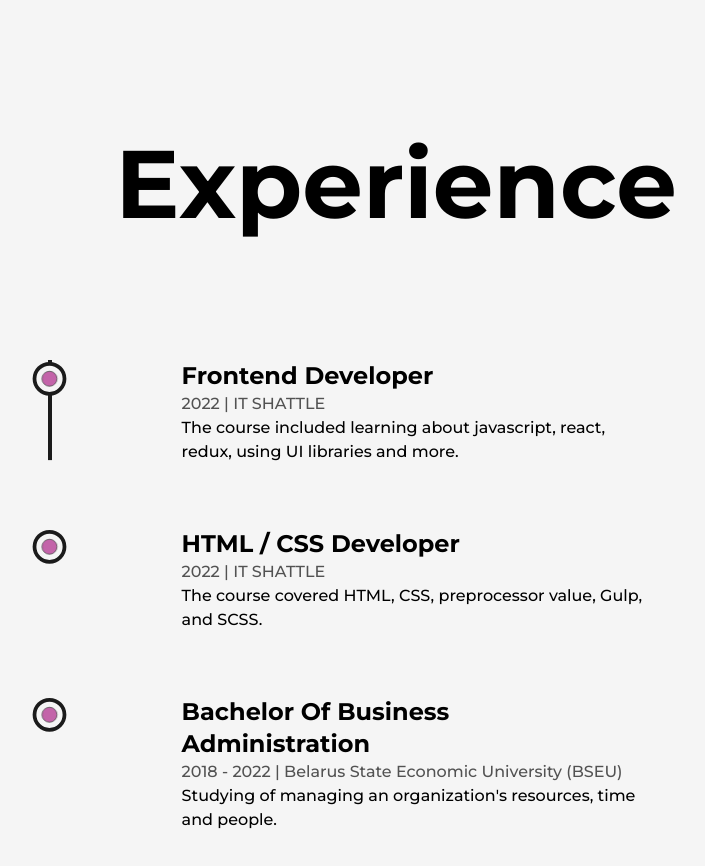
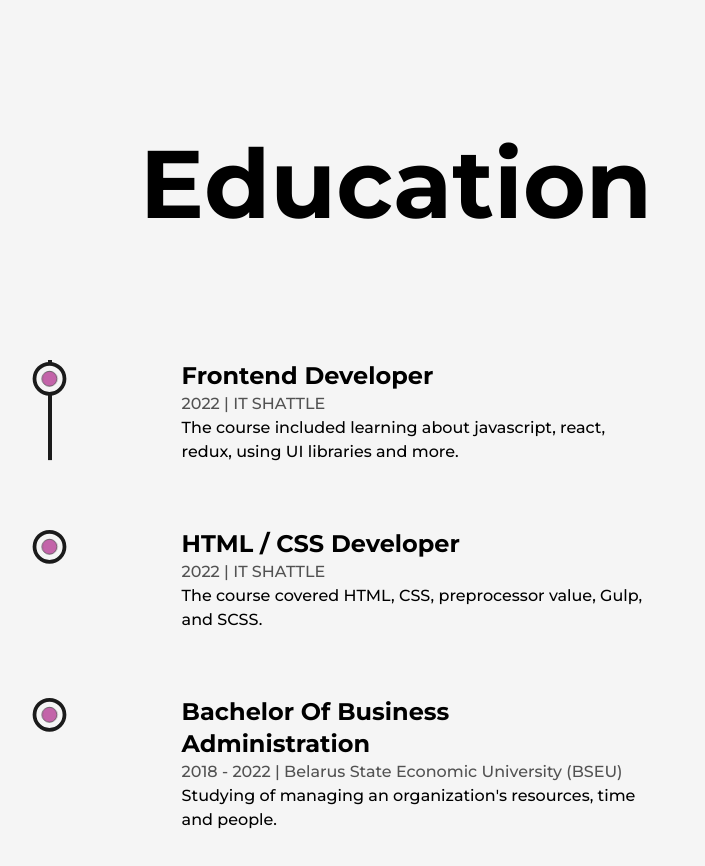
Before and after one commit to artsiom-voitas/portfolio-nextjs, a Next.js app: page /about in a window 1280 px wide. Shown: the part 3000-3866 px from the top of the page, without its empty margins (244-949 px from the left). Built offline with nearby package versions, Linux system fonts and the light colour scheme.

Commit message:
fix: fixed incorrect title

```diff
--- a/src/components/Education/Education.jsx
+++ b/src/components/Education/Education.jsx
@@ -10,7 +10,7 @@ function Education() {
     });
     return (
         <div className="my-64">
-            <h2 className="mb-32 w-full text-center text-8xl font-bold">Experience</h2>
+            <h2 className="mb-32 w-full text-center text-8xl font-bold">Education</h2>
             <div
                 ref={ref}
                 className="relative mx-auto w-[75%]">
```
